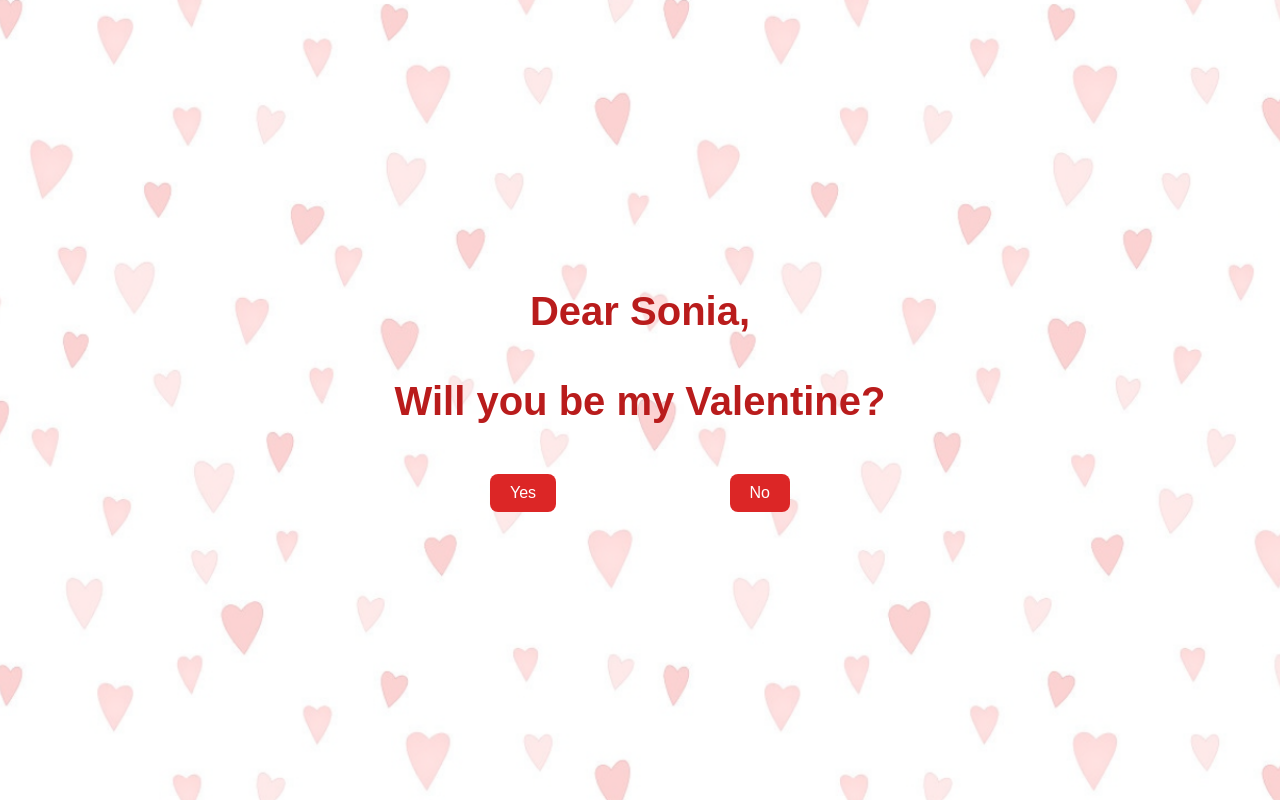
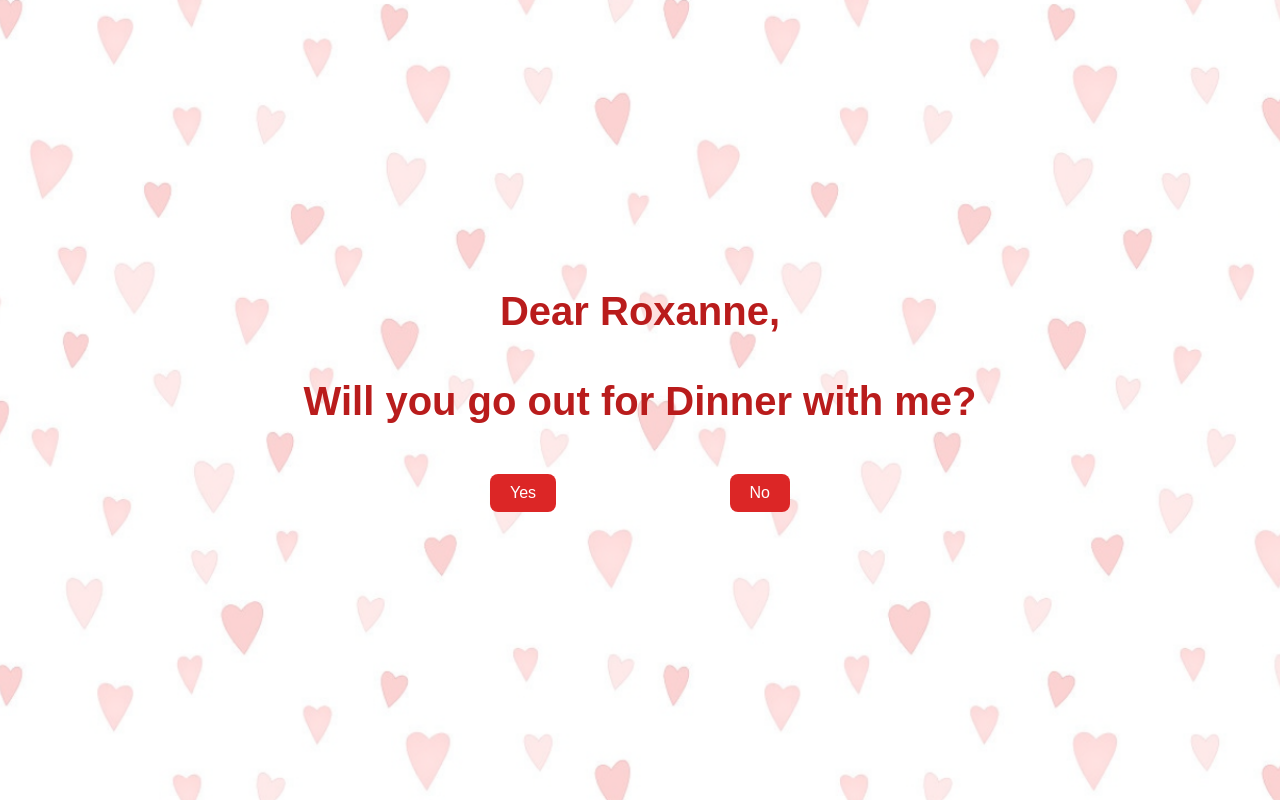
Before and after one commit to DigitalDominium/DinnerDate, a plain HTML site: page index.html in a window 1280 px wide. Drawn offline with Linux system fonts and the light colour scheme.

Commit message:
Update index.html

```diff
--- a/index.html
+++ b/index.html
@@ -10,8 +10,8 @@
   <canvas id="heartCanvas"></canvas>
 
   <div class="question">
-    <div>Dear Sonia,</div>
-    <br>Will you be my Valentine?
+    <div>Dear Roxanne,</div>
+    <br>Will you go out for Dinner with me?
   </div>
 
   <div class="buttons">
```
